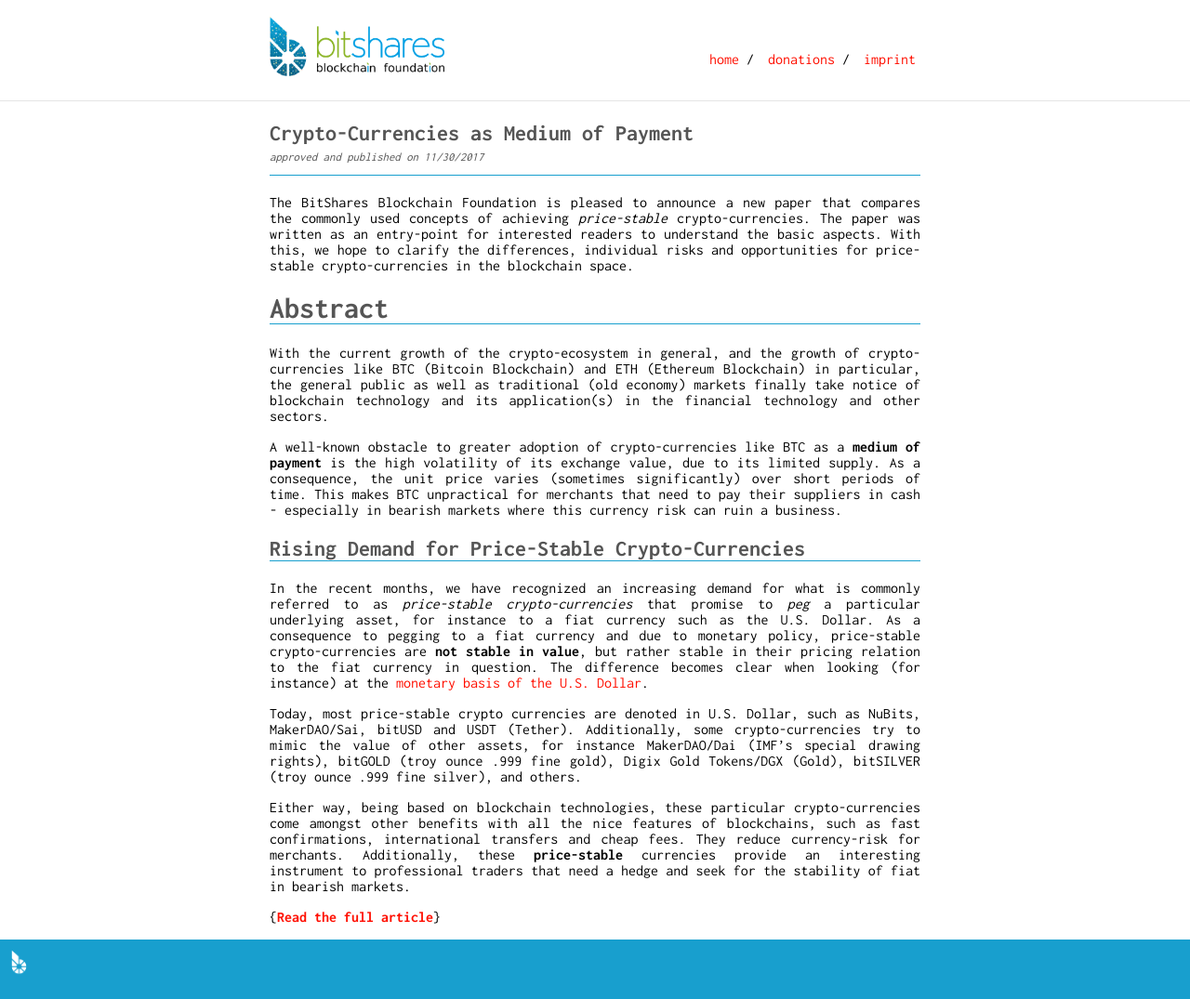
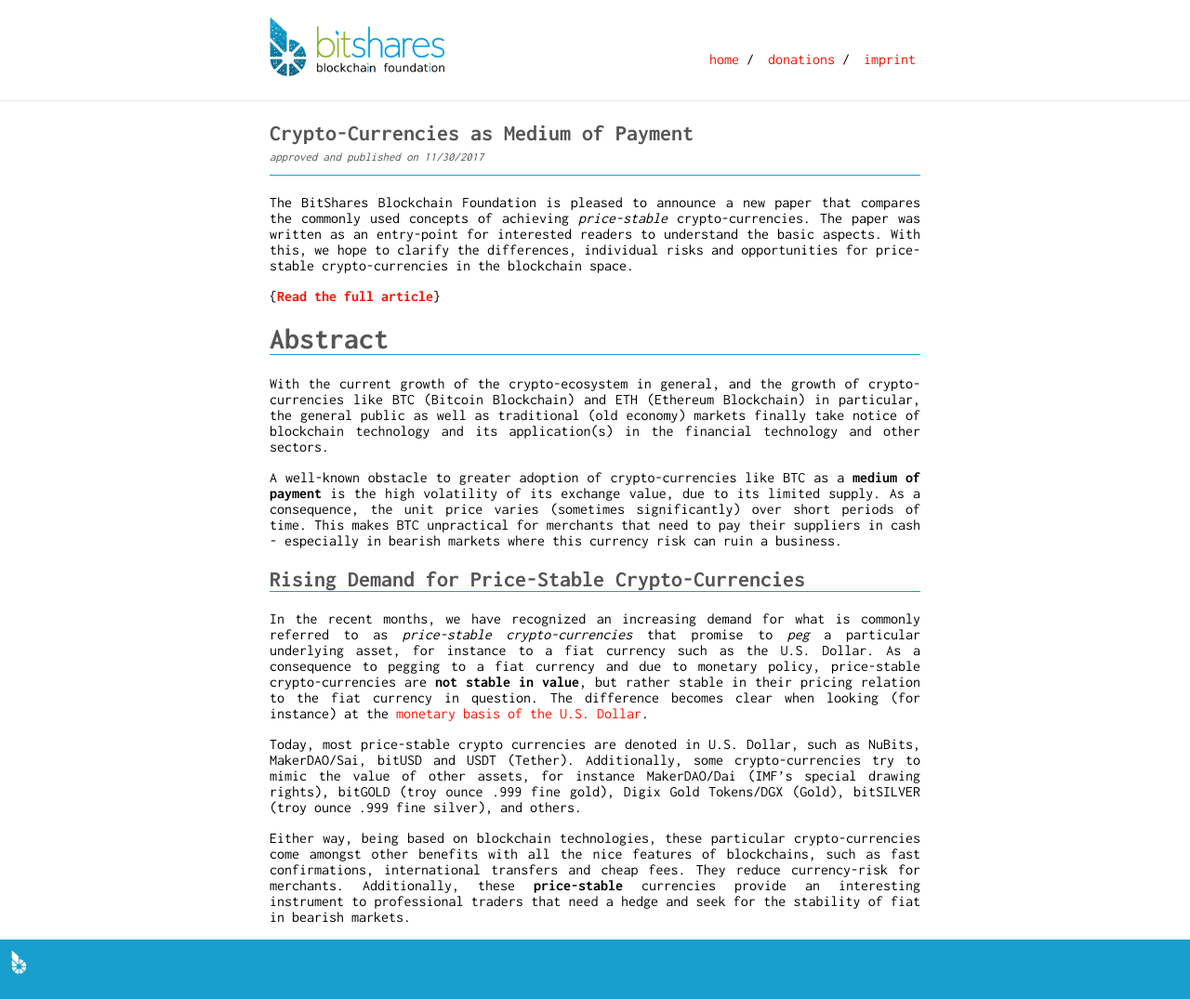
Before and after one commit to thehapax/bitshares.foundation, a Jekyll site: the page built from _announcements/2017-11-30-cryptocurrencies-as-medium-of-payment.md, in a window 1280 px wide. Shown: the whole page at 93% size. Built offline with Jekyll 4.4.1, drawn with Linux system fonts in a browser that asks for light colours; part of the change alters nothing that is shown.

Commit message:
[ann] move link to head

```diff
--- a/_announcements/2017-11-30-cryptocurrencies-as-medium-of-payment.md
+++ b/_announcements/2017-11-30-cryptocurrencies-as-medium-of-payment.md
@@ -9,6 +9,8 @@ crypto-currencies. The paper was written as an entry-point for
 interested readers to understand the basic aspects. With this, we hope
 to clarify the differences, individual risks and opportunities for
 price-stable crypto-currencies in the blockchain space.
+
+{[**Read the full article**](/download/articles/cryptocurrencies_as_medium_of_payment.pdf)}
 
 # Abstract
 
@@ -52,5 +54,3 @@ cheap fees. They reduce currency-risk for merchants. Additionally, these
 **price-stable** currencies provide an interesting instrument to
 professional traders that need a hedge and seek for the stability of
 fiat in bearish markets.
-
-{[**Read the full article**](/download/articles/cryptocurrencies_as_medium_of_payment.pdf)}
```
